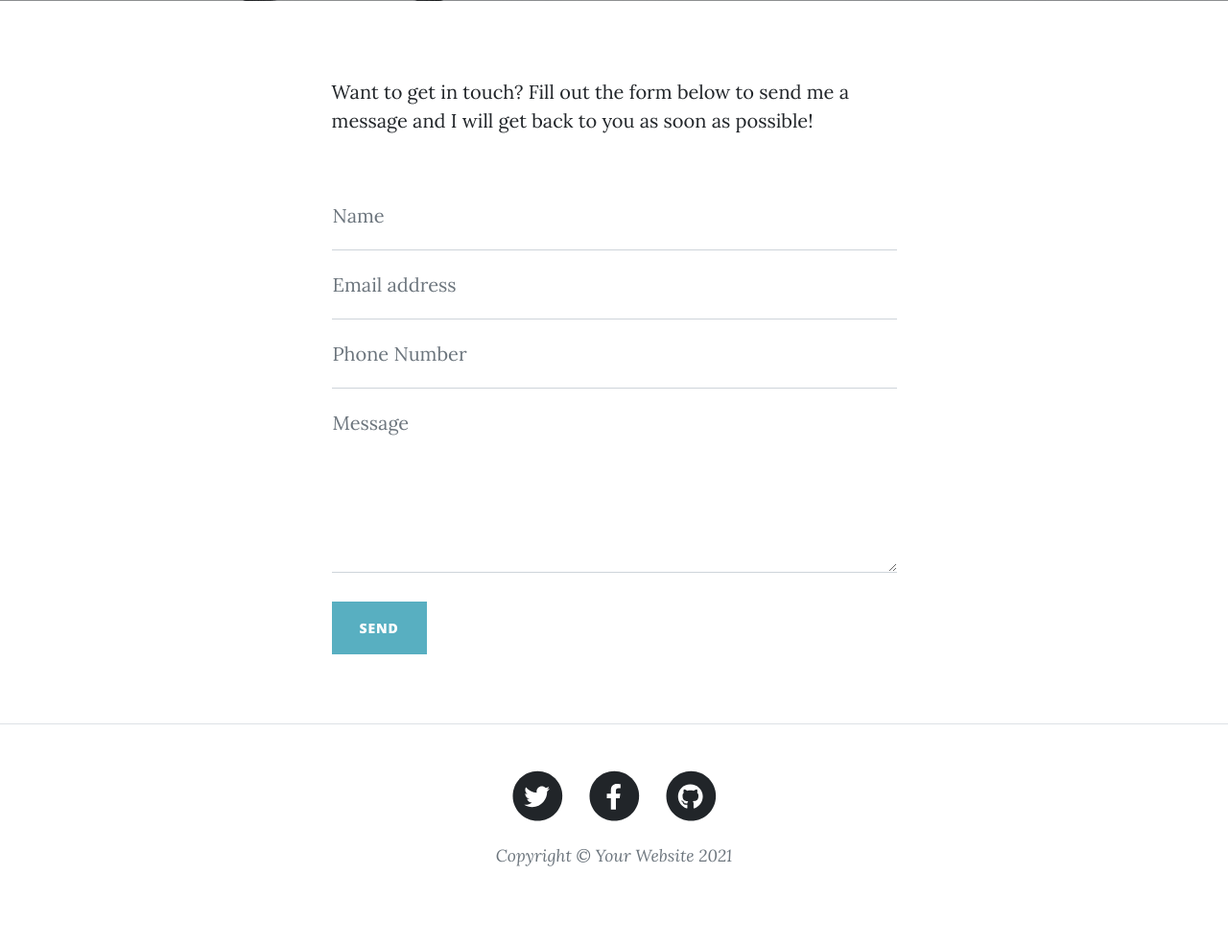
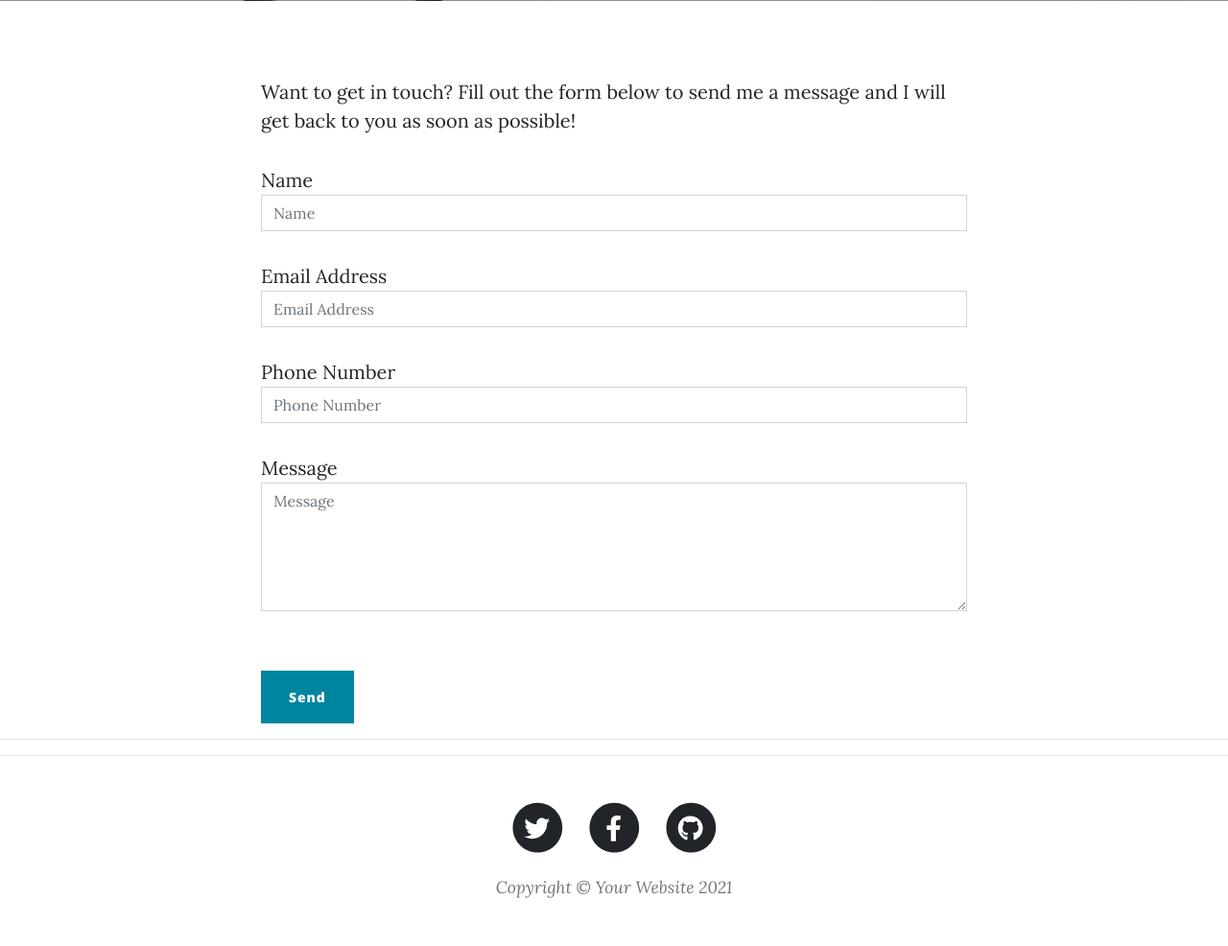
Before and after one commit to uzza1hossain/SimpleBlog, a Flask app: page /contact.html in a window 1280 px wide. Shown: the part 531-1517 px from the top of the page at 96% size. Before the commit the page ends 1434 px from the top, so only its background shows below. Run offline with Flask 2, Linux system fonts and the light colour scheme; some libraries are stand-ins or nearby versions.

Commit message:
All done including contact form send mail.

```diff
--- a/main.py
+++ b/main.py
@@ -1,5 +1,9 @@
 import requests
-from flask import Flask, render_template
+from flask import Flask, render_template, request
+from smtplib import SMTP
+
+MY_EMAIL = 'uzzal.official@yahoo.com'
+MY_PASSWORD = 'aifrfksshezjaqos'
 
 all_posts = requests.get("https://api.npoint.io/e42b353ee387383898c7").json()
 
@@ -17,7 +21,7 @@
     return render_template("about.html")
 
 
-@app.route('/contact.html')
+@app.route('/contact.html')  # , methods=['GET', 'POST']
 def connect():
     return render_template("contact.html")
 
@@ -30,5 +34,28 @@
             return render_template("post.html", requested_post=post)
 
 
+@app.route('/contact', methods=['POST', 'GET'])  #
+def contact():
+    if request.method == 'POST':
+        form_data = request.form
+        send_email(
+            form_data['name'],
+            form_data['email'],
+            form_data['phone'],
+            form_data['message']
+        )
+        return render_template('contact.html', msg_send=True)
+
+    return render_template('contact.html', msg_send=False)
+
+
+def send_email(name, email, phone, msg):
+    with SMTP('smtp.mail.yahoo.com') as yahoo:
+        email_msg = f"Subject:New Message\n\nName: {name}\nEmail: {email}\nPhone: {phone}\nMessage:{msg}"
+        yahoo.starttls()
+        yahoo.login(user=MY_EMAIL, password=MY_PASSWORD)
+        yahoo.sendmail(from_addr=MY_EMAIL, to_addrs=MY_EMAIL, msg=email_msg)
+
+
 if __name__ == "__main__":
     app.run(debug=True)
--- a/templates/contact.html
+++ b/templates/contact.html
@@ -8,7 +8,11 @@
         <div class="row gx-4 gx-lg-5 justify-content-center">
             <div class="col-md-10 col-lg-8 col-xl-7">
                 <div class="page-heading">
+                    {% if msg_send: %}
+                        <h1>Successfully sent your message</h1>
+                    {% else: %}
                         <h1>Contact Me</h1>
+                    {% endif %}
                     <span class="subheading">Have questions? I have answers.</span>
                 </div>
             </div>
@@ -16,68 +20,61 @@
     </div>
 </header>
 <!-- Main Content-->
-        <main class="mb-4">
-            <div class="container px-4 px-lg-5">
-                <div class="row gx-4 gx-lg-5 justify-content-center">
-                    <div class="col-md-10 col-lg-8 col-xl-7">
-                        <p>Want to get in touch? Fill out the form below to send me a message and I will get back to you as soon as possible!</p>
-                        <div class="my-5">
-                            <!-- * * * * * * * * * * * * * * *-->
-                            <!-- * * SB Forms Contact Form * *-->
-                            <!-- * * * * * * * * * * * * * * *-->
-                            <!-- This form is pre-integrated with SB Forms.-->
-                            <!-- To make this form functional, sign up at-->
-                            <!-- https://startbootstrap.com/solution/contact-forms-->
-                            <!-- to get an API token!-->
-                            <form id="contactForm" data-sb-form-api-token="API_TOKEN">
-                                <div class="form-floating">
-                                    <input class="form-control" id="name" type="text" placeholder="Enter your name..." data-sb-validations="required" />
-                                    <label for="name">Name</label>
-                                    <div class="invalid-feedback" data-sb-feedback="name:required">A name is required.</div>
-                                </div>
-                                <div class="form-floating">
-                                    <input class="form-control" id="email" type="email" placeholder="Enter your email..." data-sb-validations="required,email" />
-                                    <label for="email">Email address</label>
-                                    <div class="invalid-feedback" data-sb-feedback="email:required">An email is required.</div>
-                                    <div class="invalid-feedback" data-sb-feedback="email:email">Email is not valid.</div>
-                                </div>
-                                <div class="form-floating">
-                                    <input class="form-control" id="phone" type="tel" placeholder="Enter your phone number..." data-sb-validations="required" />
-                                    <label for="phone">Phone Number</label>
-                                    <div class="invalid-feedback" data-sb-feedback="phone:required">A phone number is required.</div>
-                                </div>
-                                <div class="form-floating">
-                                    <textarea class="form-control" id="message" placeholder="Enter your message here..." style="height: 12rem" data-sb-validations="required"></textarea>
-                                    <label for="message">Message</label>
-                                    <div class="invalid-feedback" data-sb-feedback="message:required">A message is required.</div>
-                                </div>
-                                <br />
-                                <!-- Submit success message-->
-                                <!---->
-                                <!-- This is what your users will see when the form-->
-                                <!-- has successfully submitted-->
-                                <div class="d-none" id="submitSuccessMessage">
-                                    <div class="text-center mb-3">
-                                        <div class="fw-bolder">Form submission successful!</div>
-                                        To activate this form, sign up at
-                                        <br />
-                                        <a href="https://startbootstrap.com/solution/contact-forms">https://startbootstrap.com/solution/contact-forms</a>
+
+
+<div class="container">
+    <div class="row">
+        <div class="col-lg-8 col-md-10 mx-auto">
+            <p>Want to get in touch? Fill out the form below to send me a message and I will get back to you as soon as
+                possible!</p>
+            <!-- Contact Form - Enter your email address on line 19 of the mail/contact_me.php file to make this form work. -->
+            <!-- WARNING: Some web hosts do not allow emails to be sent through forms to common mail hosts like Gmail or Yahoo. It's recommended that you use a private domain email address! -->
+            <!-- To use the contact form, your site must be on a live web host with PHP! The form will not work locally! -->
+            <form name="sentMessage" id="contactForm" action="{{ url_for('contact') }}" method="post" novalidate>
+                <div class="control-group">
+                    <div class="form-group floating-label-form-group controls">
+                        <label>Name</label>
+                        <input type="text" name="name" class="form-control" placeholder="Name" id="name" required
+                               data-validation-required-message="Please enter your name.">
+                        <p class="help-block text-danger"></p>
                     </div>
                 </div>
-                                <!-- Submit error message-->
-                                <!---->
-                                <!-- This is what your users will see when there is-->
-                                <!-- an error submitting the form-->
-                                <div class="d-none" id="submitErrorMessage"><div class="text-center text-danger mb-3">Error sending message!</div></div>
-                                <!-- Submit Button-->
-                                <button class="btn btn-primary text-uppercase disabled" id="submitButton" type="submit">Send</button>
+                <div class="control-group">
+                    <div class="form-group floating-label-form-group controls">
+                        <label>Email Address</label>
+                        <input type="email" name="email" class="form-control" placeholder="Email Address" id="email"
+                               required data-validation-required-message="Please enter your email address.">
+                        <p class="help-block text-danger"></p>
+                    </div>
+                </div>
+                <div class="control-group">
+                    <div class="form-group col-xs-12 floating-label-form-group controls">
+                        <label>Phone Number</label>
+                        <input type="tel" name="phone" class="form-control" placeholder="Phone Number" id="phone"
+                               required data-validation-required-message="Please enter your phone number.">
+                        <p class="help-block text-danger"></p>
+                    </div>
+                </div>
+                <div class="control-group">
+                    <div class="form-group floating-label-form-group controls">
+                        <label>Message</label>
+                        <textarea rows="5" name="message" class="form-control" placeholder="Message" id="message"
+                                  required data-validation-required-message="Please enter a message."></textarea>
+                        <p class="help-block text-danger"></p>
+                    </div>
+                </div>
+                <br>
+                <div id="success"></div>
+                <button type="submit" class="btn btn-primary" id="sendMessageButton">Send</button>
             </form>
         </div>
     </div>
 </div>
-            </div>
-        </main>
+
+<hr>
+
 {% include "footer.html" %}
+
 <!-- Bootstrap core JS-->
 <script src="https://cdn.jsdelivr.net/npm/bootstrap@5.1.0/dist/js/bootstrap.bundle.min.js"></script>
 <!-- Core theme JS-->
```
Lines whose indentation alone changed are shown as unchanged.
